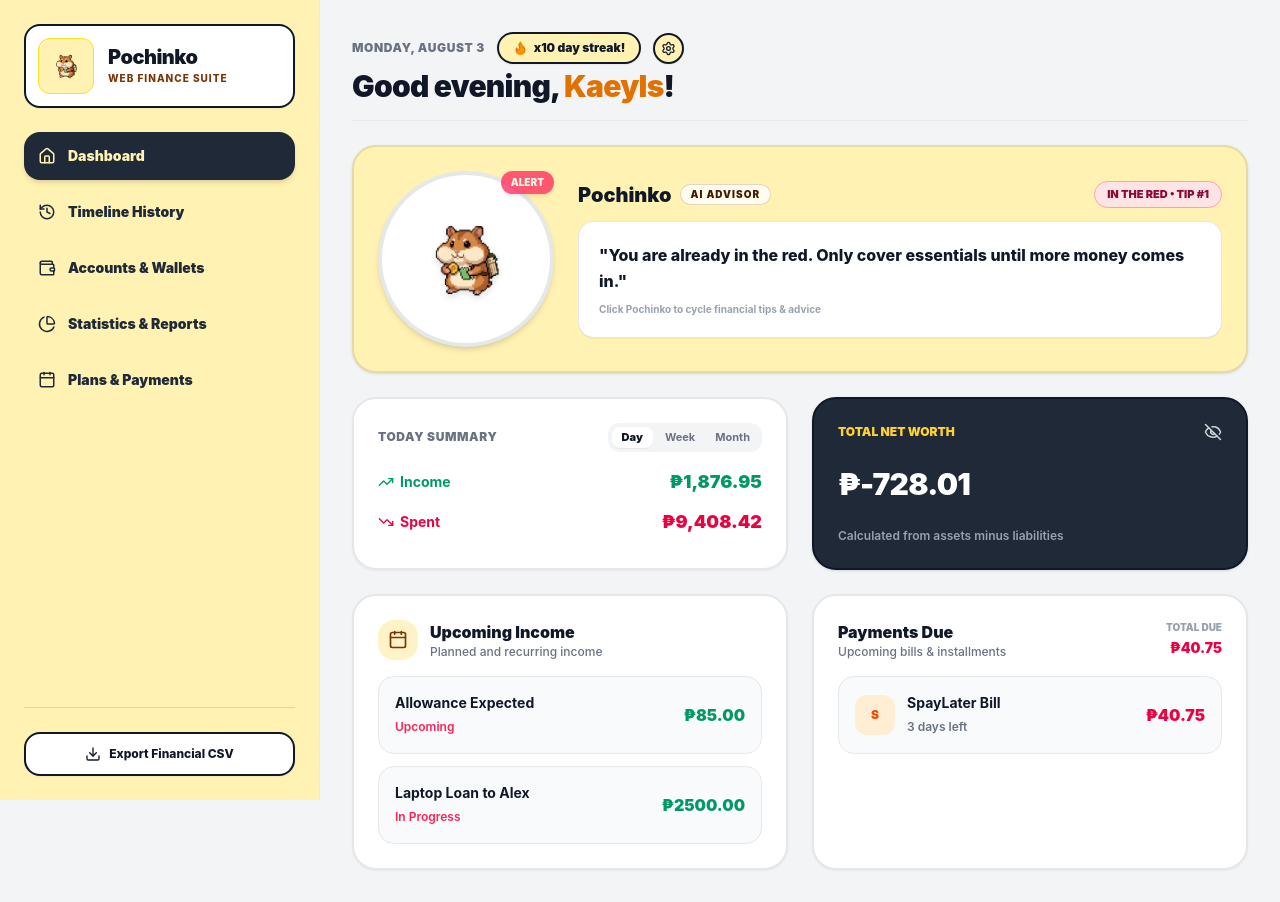
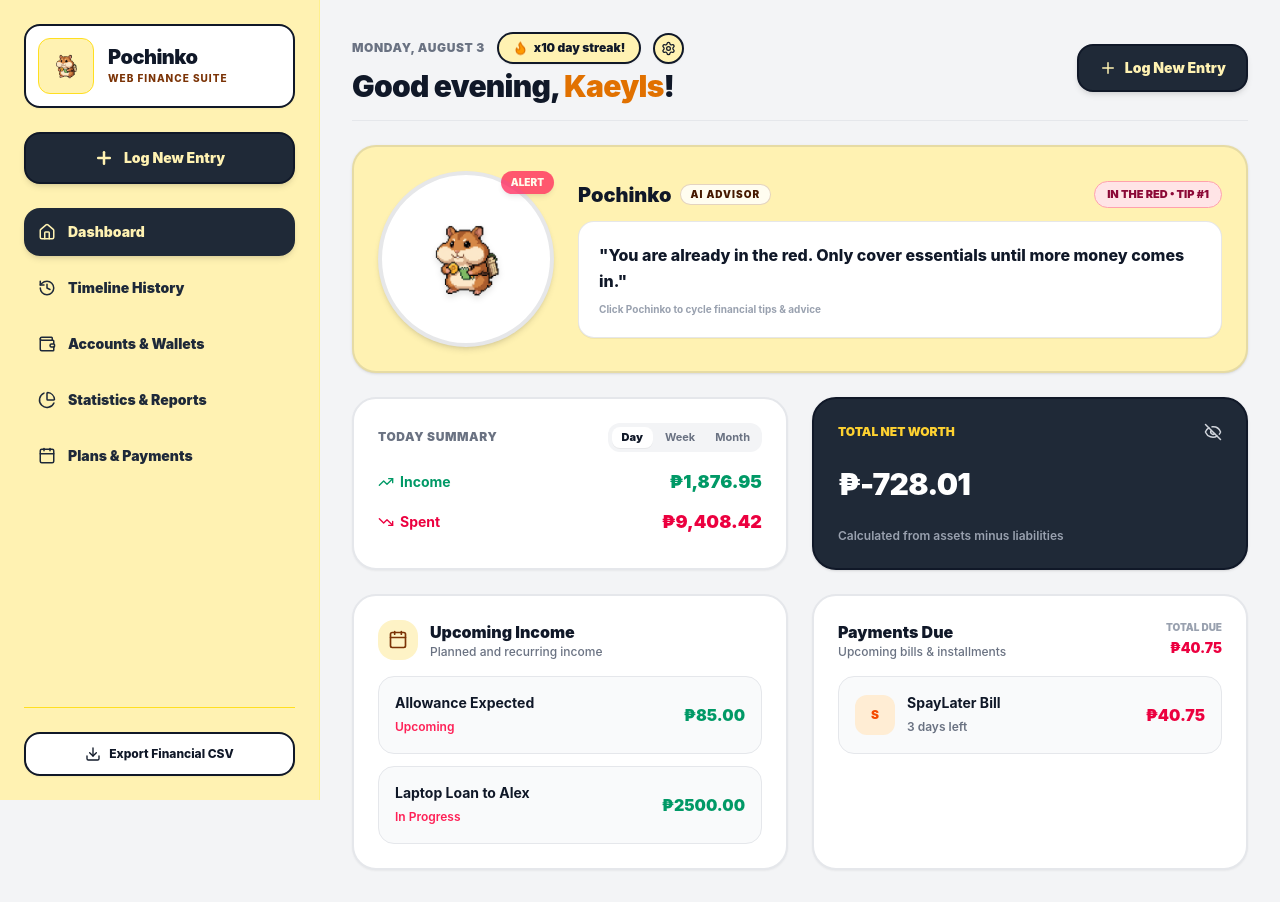
Before and after one commit to Kaeylrin/pochinko-budget-tracker, a React (Vite) app: page / in a window 1280 px wide. Built offline with nearby package versions, Linux system fonts and the light colour scheme.

Commit message:
Feat: Add desktop sidebar & top header + Log New Entry buttons while keeping mobile clean with floating action + button

```diff
--- a/src/App.jsx
+++ b/src/App.jsx
@@ -207,6 +207,15 @@ export default function App() {
             </div>
           </div>
 
+          {/* Desktop Log Entry Button */}
+          <button
+            onClick={() => setIsModalOpen(true)}
+            className="hidden md:flex w-full items-center justify-center gap-2.5 bg-[#1F2937] hover:bg-gray-800 text-[#FFF2B2] font-black py-3.5 px-4 rounded-2xl border-2 border-gray-900 shadow-md transition-all duration-200 cursor-pointer text-sm hover:scale-[1.02] active:scale-[0.98]"
+          >
+            <Plus size={20} className="stroke-[3] text-[#FFF2B2]" />
+            <span>Log New Entry</span>
+          </button>
+
           {/* Navigation Links (Desktop Sidebar Only - Hidden on Mobile) */}
           <ul className="hidden md:flex flex-col gap-2 w-full justify-start">
             {[
@@ -282,6 +291,14 @@ export default function App() {
               Good evening, <span className="text-amber-600">{userName}</span>!
             </h2>
           </div>
+
+          {/* Desktop Top Right Header Button (Hidden on Mobile) */}
+          <button
+            onClick={() => setIsModalOpen(true)}
+            className="hidden md:flex items-center gap-2 bg-[#1F2937] hover:bg-gray-800 text-[#FFF2B2] font-black py-3 px-5 rounded-2xl border-2 border-gray-900 shadow-md transition-all duration-200 cursor-pointer text-sm hover:scale-105 active:scale-95"
+          >
+            <Plus size={18} className="text-[#FFF2B2]" /> Log New Entry
+          </button>
         </div>
 
         {/* TAB 1: DASHBOARD */}
```
